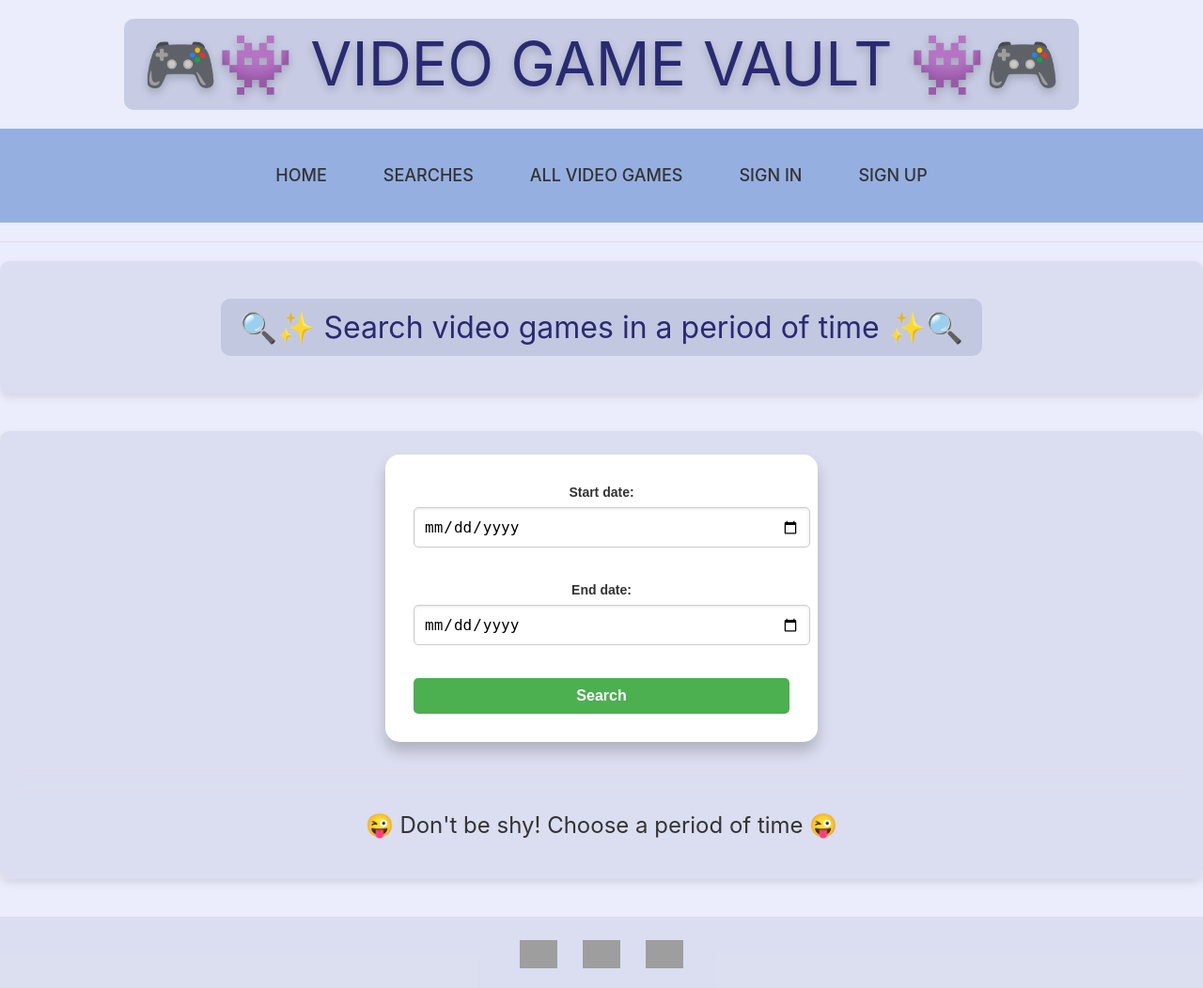
After one commit to Jaime-Linares/VideoGame_Vault, a Django app: page /video_games_in_period/ in a window 1280 px wide. The commit adds this page. Shown: the whole page at 94% size. Run offline with Django 5.2, Linux system fonts and the light colour scheme; parts of the project's set-up code (start-up, migrations or seed data) failed here and were passed over; grey boxes are pictures that could not be loaded.

Commit message:
[feat] video games in a period of time view finished

```diff
--- a/VideoGame_Vault/urls.py
+++ b/VideoGame_Vault/urls.py
@@ -34,6 +34,7 @@ urlpatterns = [
     path('video_games_selected_genre/', views.show_video_games_selected_genre),
     path('video_games_selected_plataform/', views.show_video_games_selected_plataform),
     path('video_games_selected_store/', views.show_video_games_selected_store),
+    path('video_games_in_period/', views.show_video_games_in_period),
 ]
 
 if settings.DEBUG:
--- a/main/forms.py
+++ b/main/forms.py
@@ -1,5 +1,5 @@
 from django import forms
-from main.models import Genre, Developer, Plataform, Video_game, Store
+from main.models import Genre, Developer, Plataform, Store
 
 
 
@@ -41,3 +41,26 @@ class StoreSelectionForm(forms.Form):
         label="Choose a store",
         required=True
     )
+
+
+# formulario para establecer un rango de fechas
+class DateRangeForm(forms.Form):
+    start_date = forms.DateField(
+        widget=forms.DateInput(attrs={'class': 'form-control', 'type': 'date'}),
+        label="Start date",
+        required=True
+    )
+    end_date = forms.DateField(
+        widget=forms.DateInput(attrs={'class': 'form-control', 'type': 'date'}),
+        label="End date",
+        required=True
+    )
+
+    def clean(self):
+        cleaned_data = super().clean()
+        start_date = cleaned_data.get("start_date")
+        end_date = cleaned_data.get("end_date")
+        if start_date and end_date:
+            if start_date >= end_date:
+                raise forms.ValidationError("Start date must be before end date.")
+        return cleaned_data
--- a/main/templates/base.html
+++ b/main/templates/base.html
@@ -21,7 +21,7 @@
                         <li class="uk-active"><a href="#">Load</a>
                             <div class="uk-navbar-dropdown">
                                 <ul class="uk-nav uk-navbar-dropdown-nav">
-                                    <li><a href="/populateDB/">Load data</a></li>
+                                    <li><a href="/populateDB/">Load data and index</a></li>
                                 </ul>
                             </div>
                         </li>
@@ -40,7 +40,7 @@
                         <li class="uk-active"><a href="#">Advanced searches</a>
                             <div class="uk-navbar-dropdown">
                                 <ul class="uk-nav uk-navbar-dropdown-nav">
-                                    <li><a href="/">Home</a></li>
+                                    <li><a href="/video_games_in_period/">Search video games in a period of time</a></li>
                                 </ul>
                             </div>
                         </li>
--- /dev/null
+++ b/main/templates/video_games_in_period.html
@@ -0,0 +1,42 @@
+{% extends 'base.html' %}
+
+
+{% block titulo %}
+    <h2>🔍✨ Search video games in a period of time ✨🔍</h2>
+{% endblock %}
+
+{% block contenido %}
+    <form id="formulario" method="POST" action=""> {% csrf_token %}
+        <div class="form-container">
+            {{ formulario.as_p }}
+            <button type="submit" class="btn-submit">Search</button>
+        </div>
+    </form>
+
+    <hr>
+    <hr>
+
+    {% if start_date and end_date %}
+        <h3> Total number of video games whose release date is between <strong>{{start_date|date:"F j, Y"}}</strong> and <strong>{{end_date|date:"F j, Y"}}</strong>: {{video_games|length}}</h3>
+    {% endif %}
+
+    <div class="video-games-container">
+        {% for game in video_games %}
+            <a href="{% url 'video_game_detail' game.id %}" class="video-game-link">
+                <div class="video-game-card">
+                    <div class="video-game-image">
+                        <img src="{{ game.url_img }}" alt="{{ game.name }}">
+                    </div>
+
+                    <div class="video-game-info">
+                        <h3>{{ game.name }}</h3>
+                        <p><strong>Price:</strong> {{ game.price }} € {% if game.discount > 0 %}<strong>| Discount:</strong> {{ game.discount }}%{% endif %}</p>
+                        <p><strong>Store:</strong> {{ game.store.name }}</p>
+                    </div>
+                </div>
+            </a>
+        {% empty %}
+            <h3>😜 Don't be shy! Choose a period of time 😜</h3>
+        {% endfor %}
+    </div>
+{% endblock %}
--- a/main/views.py
+++ b/main/views.py
@@ -5,11 +5,12 @@ from django.http import HttpResponseRedirect
 from django.contrib.auth.forms import AuthenticationForm, UserCreationForm
 from django.contrib.auth.decorators import login_required
 from main.populateDB import populate
-from main.forms import GenreSelectionForm, DeveloperSelectionForm, PlataformSelectionForm, StoreSelectionForm
+from main.forms import GenreSelectionForm, DeveloperSelectionForm, PlataformSelectionForm, StoreSelectionForm, DateRangeForm
+from main.whoosh import video_games_in_period
 
 
 # dirección para almacenar el índice de whoosh
-dir_whoosh_index = "Index"
+DIR_WHOOSH_INDEX = "Index"
 
 
 
@@ -75,7 +76,7 @@ def sign_up(request):
 # vista para cargar los datos
 @login_required(login_url='/login/')
 def load_data(request):
-    populate(dir_whoosh_index)
+    populate(DIR_WHOOSH_INDEX)
     return HttpResponseRedirect('/')
 
 
@@ -151,3 +152,21 @@ def show_video_games_selected_store(request):
             video_games = Video_game.objects.filter(store=store).select_related('developer', 'store')
 
     return render(request, 'video_games_selected_store.html', {'formulario':formulario, 'video_games':video_games, 'store':store})
+
+
+# vista para mostrar los videojuegos cuya fecha de lanzamiento se encuentre en el rango especificado utilizando whoosh
+def show_video_games_in_period(request):
+    formulario = DateRangeForm()
+    video_games = None
+    start_date = None
+    end_date = None
+
+    if request.method == 'POST':
+        formulario = DateRangeForm(request.POST)
+        if formulario.is_valid():
+            start_date = formulario.cleaned_data['start_date']
+            end_date = formulario.cleaned_data['end_date']
+            video_games = video_games_in_period(DIR_WHOOSH_INDEX, start_date, end_date)
+
+    return render(request, 'video_games_in_period.html', {'formulario': formulario, 'video_games': video_games,
+                                                          'start_date': start_date, 'end_date': end_date})
--- a/static/css/uikit.css
+++ b/static/css/uikit.css
@@ -1262,6 +1262,7 @@ footer a:hover {
 .form-container input[type="text"],
 .form-container input[type="password"],
 .form-container input[type="email"],
+.form-container input[type="date"],
 .form-container select,
 .form-container textarea {
   width: 100%;
@@ -1270,6 +1271,14 @@ footer a:hover {
   border: 1px solid #ccc;
   border-radius: 5px;
   font-size: 16px;
+  box-shadow: inset 0 1px 3px rgba(0, 0, 0, 0.1);
+  transition: border-color 0.3s ease, box-shadow 0.3s ease;
+}
+
+.form-container input[type="date"]:focus {
+  border-color: #4CAF50;
+  box-shadow: 0 0 5px rgba(76, 175, 80, 0.5);
+  outline: none;
 }
 
 /* Estilo general para textos de ayuda */
@@ -1316,11 +1325,12 @@ footer a:hover {
   font-size: 16px;
   font-weight: bold;
   cursor: pointer;
-  transition: background-color 0.3s ease;
+  transition: background-color 0.3s ease, transform 0.2s ease;
 }
 
 .btn-submit:hover {
   background-color: #45a049;
+  transform: scale(1.02);
 }
 
 /* Alinear el formulario al centro de la página */
```
Also changed, not shown: main/whoosh.py (added, +23 -0 lines).
